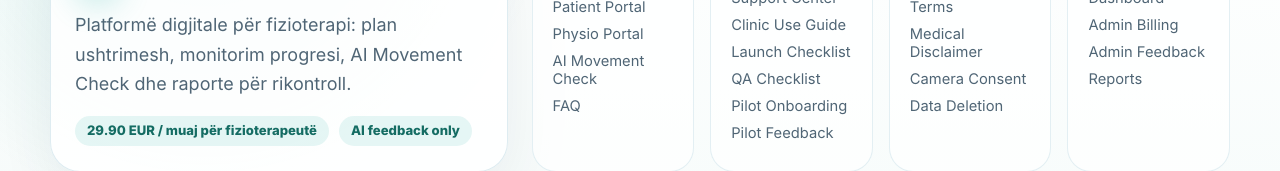
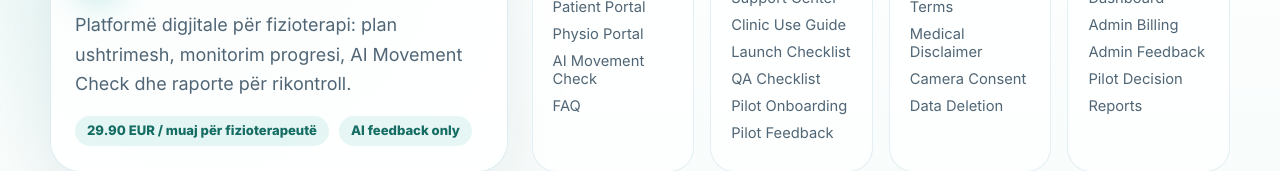
Before and after one commit to diellzarabushaj-source/FIZIOTERAPIA-IME, a Next.js app: page / in a window 1280 px wide. Shown: the part 3409-3580 px from the top of the page. Built offline with nearby package versions, Linux system fonts and the light colour scheme; no server answers.

Commit message:
Add pilot decision link to footer

```diff
--- a/components/SiteFooter.tsx
+++ b/components/SiteFooter.tsx
@@ -38,6 +38,7 @@ const footerSections = [
       ["Admin Dashboard", "/admin-dashboard"],
       ["Admin Billing", "/admin-billing"],
       ["Admin Feedback", "/admin-feedback"],
+      ["Pilot Decision", "/pilot-decision"],
       ["Reports", "/reports/demo"],
     ],
   },
```
